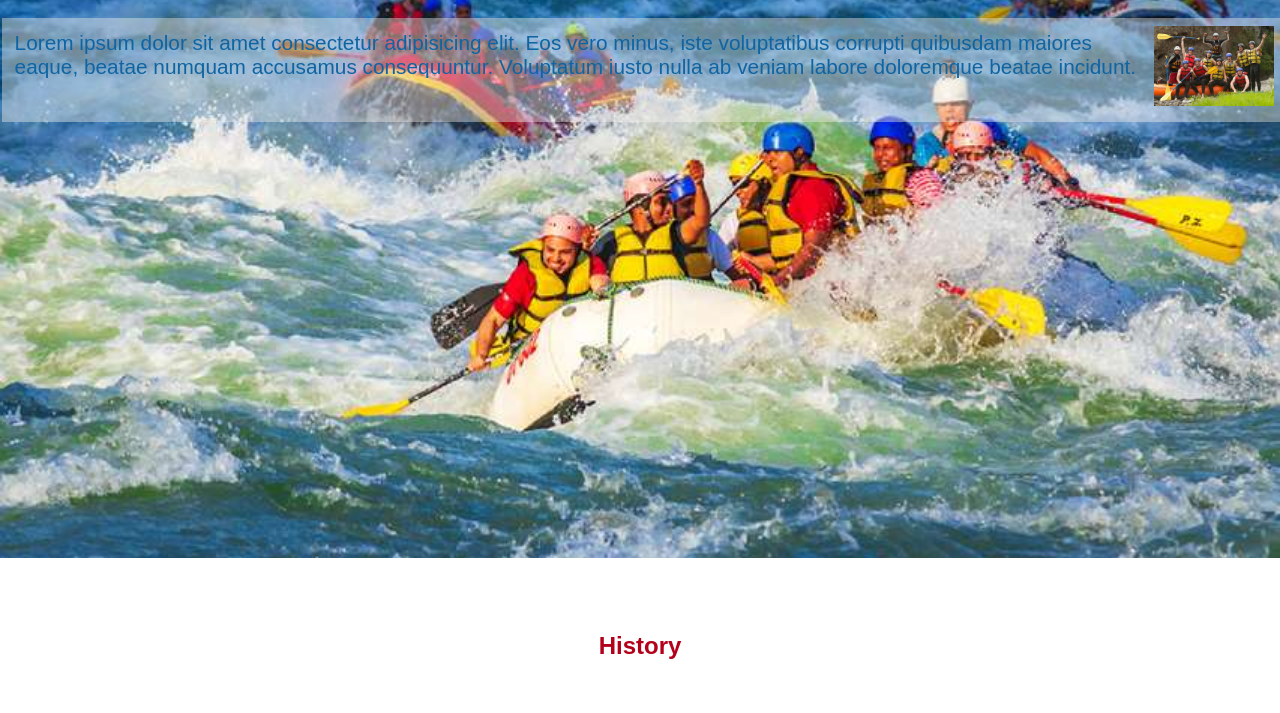
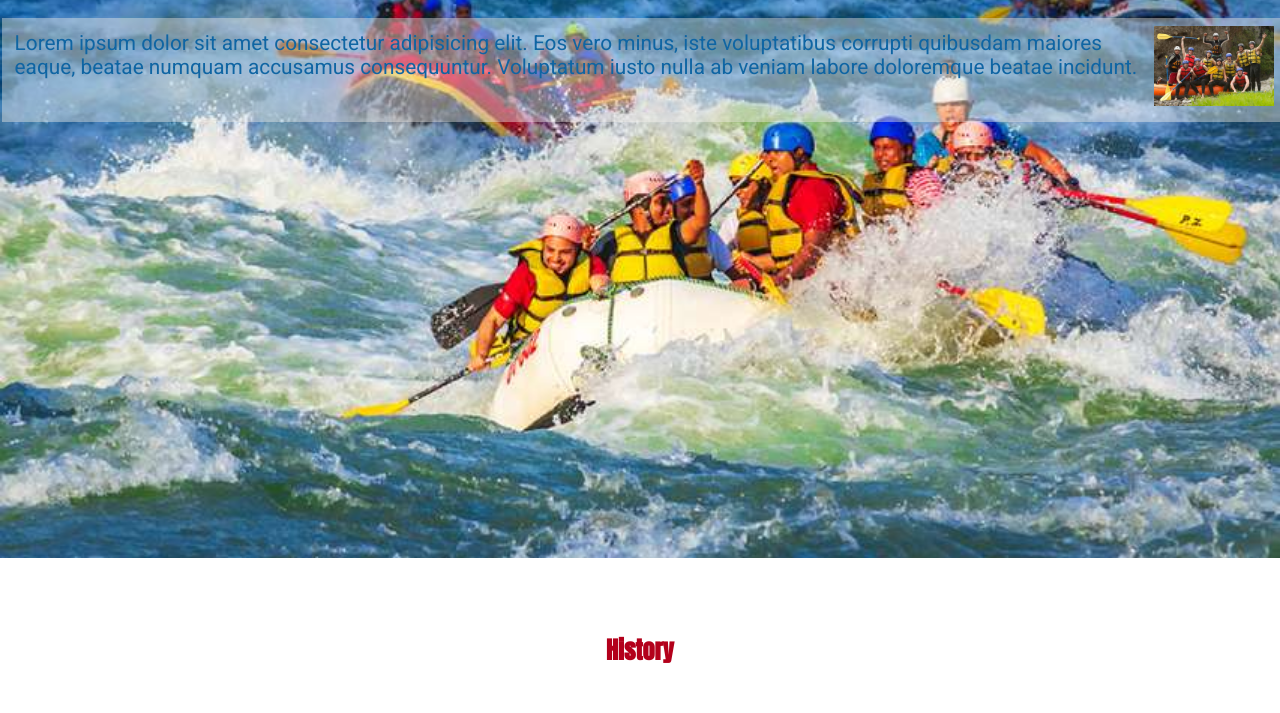
Before and after one commit to infoleye/wdd130, a plain HTML site: page wwr/about.html in a window 1280 px wide. Shown: the part 358-1071 px from the top of the page. Drawn offline with Linux system fonts and the light colour scheme.

Commit message:
week4 about us updated evaluated page

```diff
--- a/wwr/about.html
+++ b/wwr/about.html
@@ -7,8 +7,9 @@
     <title>About Us | The Rapid Splash </title>
     <meta name="description" content="Knowing us is Fun.">
     <meta name="author" content="Babatunde John Ogunleye">
-     <link rel="preconnect" href="//fonts.googleapis.com/css2?family=Anton&family=Special+Elite&display=swap"
-        rel="stylesheet">
+    <link rel="preconnect" href="https://fonts.googleapis.com">
+    <link rel="preconnect" href="https://fonts.gstatic.com" crossorigin>
+    <link href="https://fonts.googleapis.com/css2?family=Anton&family=Roboto:ital,wght@0,400;1,700&display=swap" rel="stylesheet">
 
          <link rel="stylesheet" href="styles/rafting.css">
 </head>
--- a/wwr/styles/rafting.css
+++ b/wwr/styles/rafting.css
@@ -4,7 +4,7 @@
     --accent1-color: #0496FF;
     --accent2-color: #003DFB;
     --heading-font: "Anton", sans-serif;
-    --body-font: "Special Elite", sans-serif;
+    --body-font: "Roboto", sans-serif;
 }
 
 * {
```
